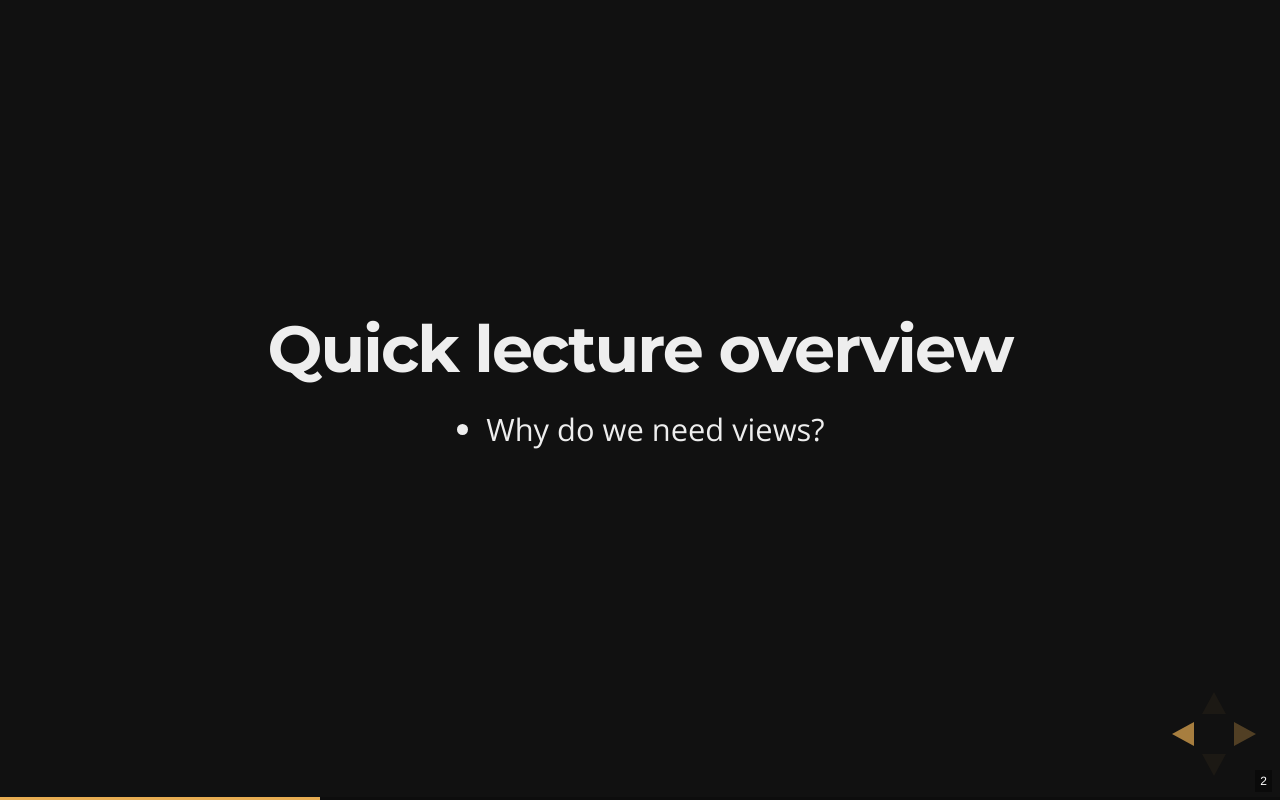
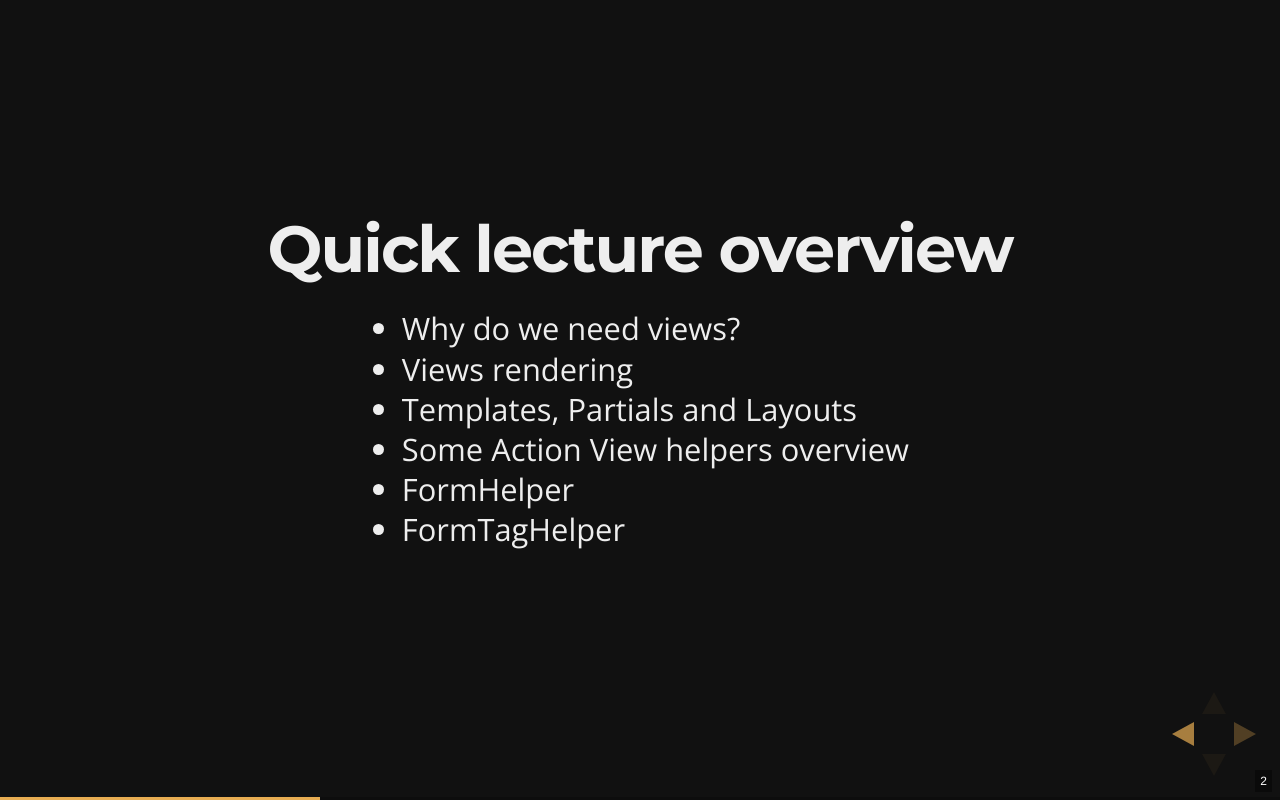
Before and after one commit to ogajvoronsky/rails_views_part1_presentation, a website: page index.html in a window 1280 px wide. Both pictures are taken after a click on the button 1251 px from the left and 734 px from the top of the page. Drawn offline with nearby package versions, Linux system fonts and the light colour scheme; files that its build step writes are made by us from their sources.

Commit message:
Lecture plan

```diff
--- a/index.html
+++ b/index.html
@@ -48,12 +48,17 @@
 					<h2>Quick lecture overview</h2>
 					<ul>
 						<li class="fragment grow highlight-current-blue">Why do we need views?</li>
+						<li class="fragment grow highlight-current-blue">Views rendering</li>
+						<li class="fragment grow highlight-current-blue">Templates, Partials and Layouts</li>
+						<li class="fragment grow highlight-current-blue">Some Action View helpers overview</li>
+						<li class="fragment grow highlight-current-blue">FormHelper</li>
+						<li class="fragment grow highlight-current-blue">FormTagHelper</li>
 					</ul>
 				</section>
 
 				<section>
 					<h3>Why do we need views?</h3>
-					<p align="left"></p>
+					<p align="left">In the Model-View-Controller (MVC) pattern, views are intended exclusively for encapsulating presentation logic. They should not contain any application logic or database retrieval code. All application logic should be handled by the controller. A view renders the appropriate UI by using the data that is passed to it from the controller.</p>
 				</section>
 
 				<section>
```
